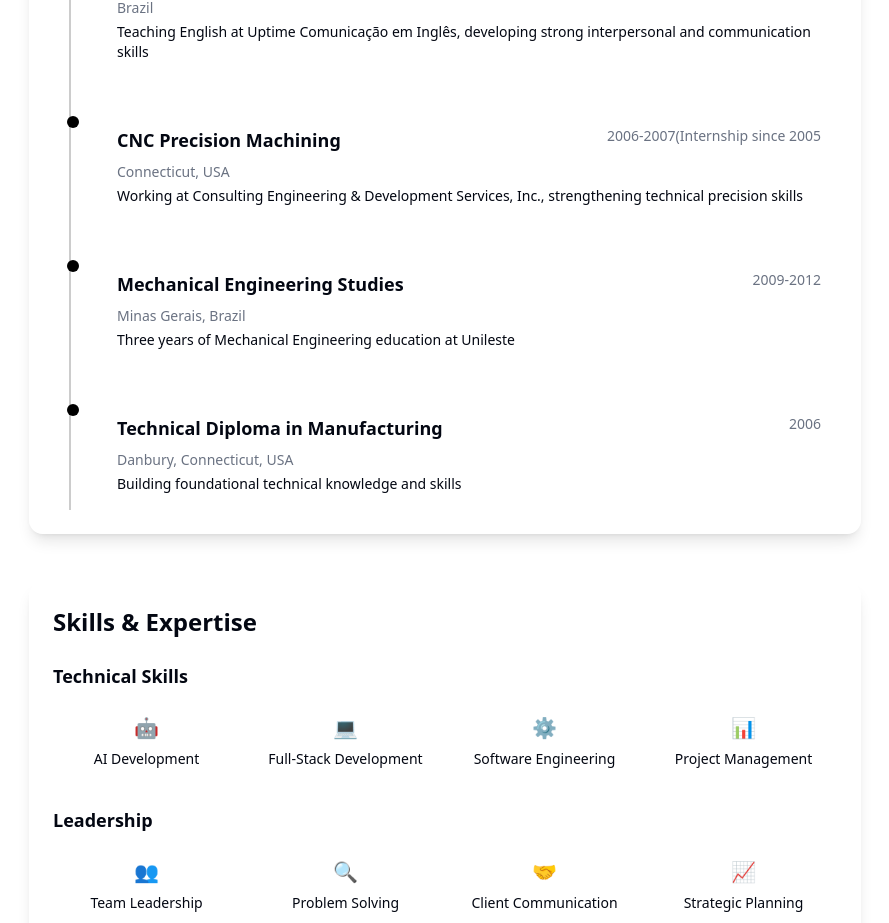
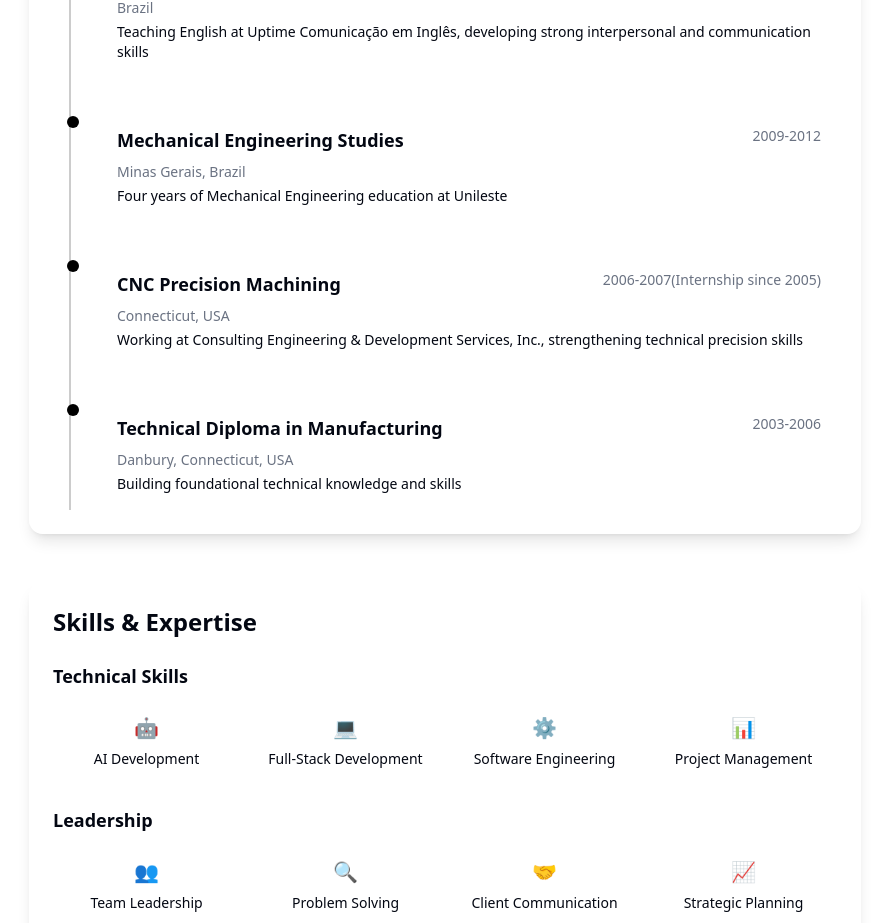
Before and after one commit to HugosGitStuff/hugo-portfolio, a Next.js app: page /about in a window 1280 px wide. Shown: the part 1274-2197 px from the top of the page, without its empty margins (195-1084 px from the left). Built offline with nearby package versions, Linux system fonts and the light colour scheme.

Commit message:
final push 3

```diff
--- a/app/about/page.tsx
+++ b/app/about/page.tsx
@@ -58,19 +58,19 @@ export default function AboutPage() {
       location: 'Brazil'
     },
     {
-      year: '2006-2007(Internship since 2005',
+      year: '2009-2012',
+      title: 'Mechanical Engineering Studies',
+      description: 'Four years of Mechanical Engineering education at Unileste',
+      location: 'Minas Gerais, Brazil'
+    },
+    {
+      year: '2006-2007(Internship since 2005)',
       title: 'CNC Precision Machining',
       description: 'Working at Consulting Engineering & Development Services, Inc., strengthening technical precision skills',
       location: 'Connecticut, USA'
     },
     {
-      year: '2009-2012',
-      title: 'Mechanical Engineering Studies',
-      description: 'Three years of Mechanical Engineering education at Unileste',
-      location: 'Minas Gerais, Brazil'
-    },
-    {
-      year: '2006',
+      year: '2003-2006',
       title: 'Technical Diploma in Manufacturing',
       description: 'Building foundational technical knowledge and skills',
       location: 'Danbury, Connecticut, USA'
```
